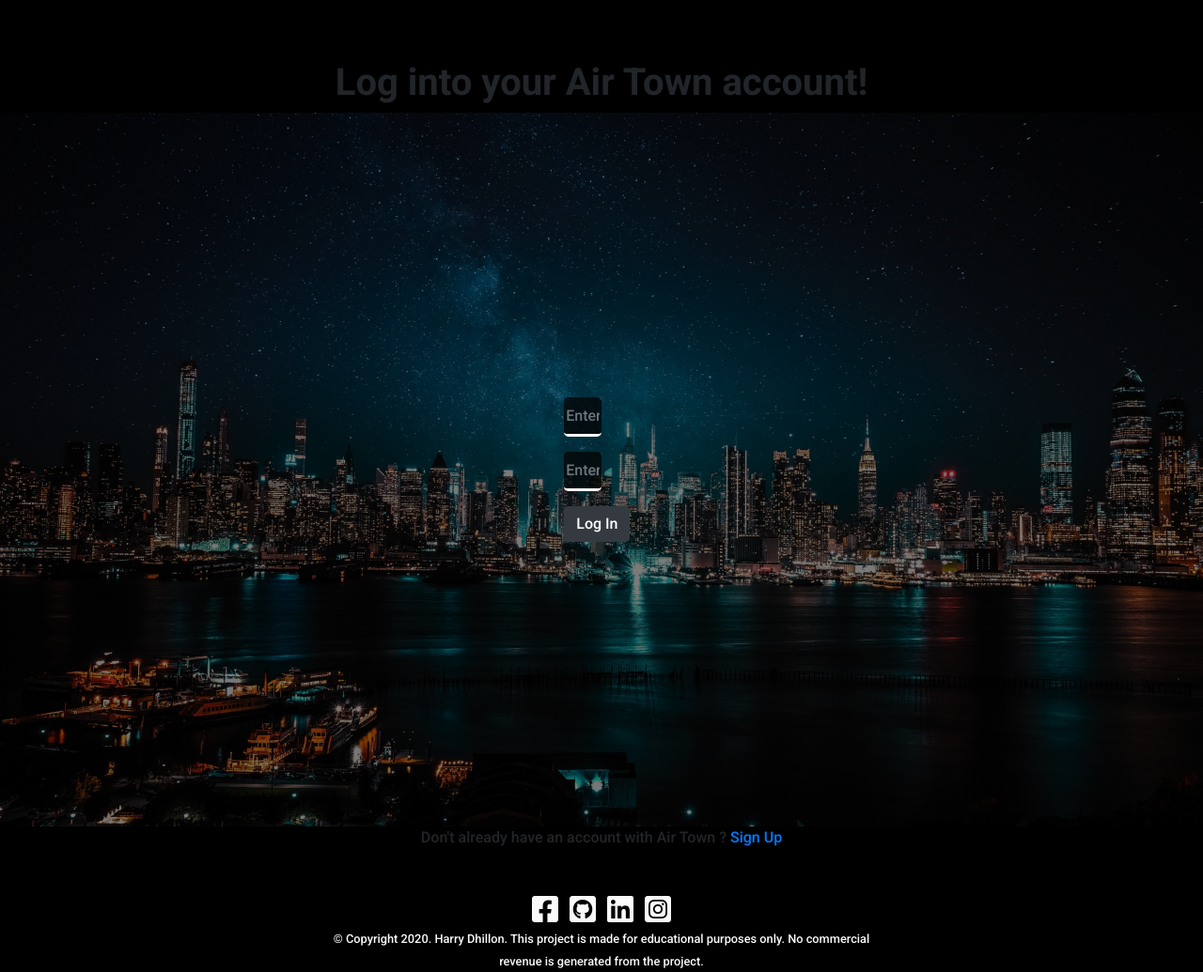
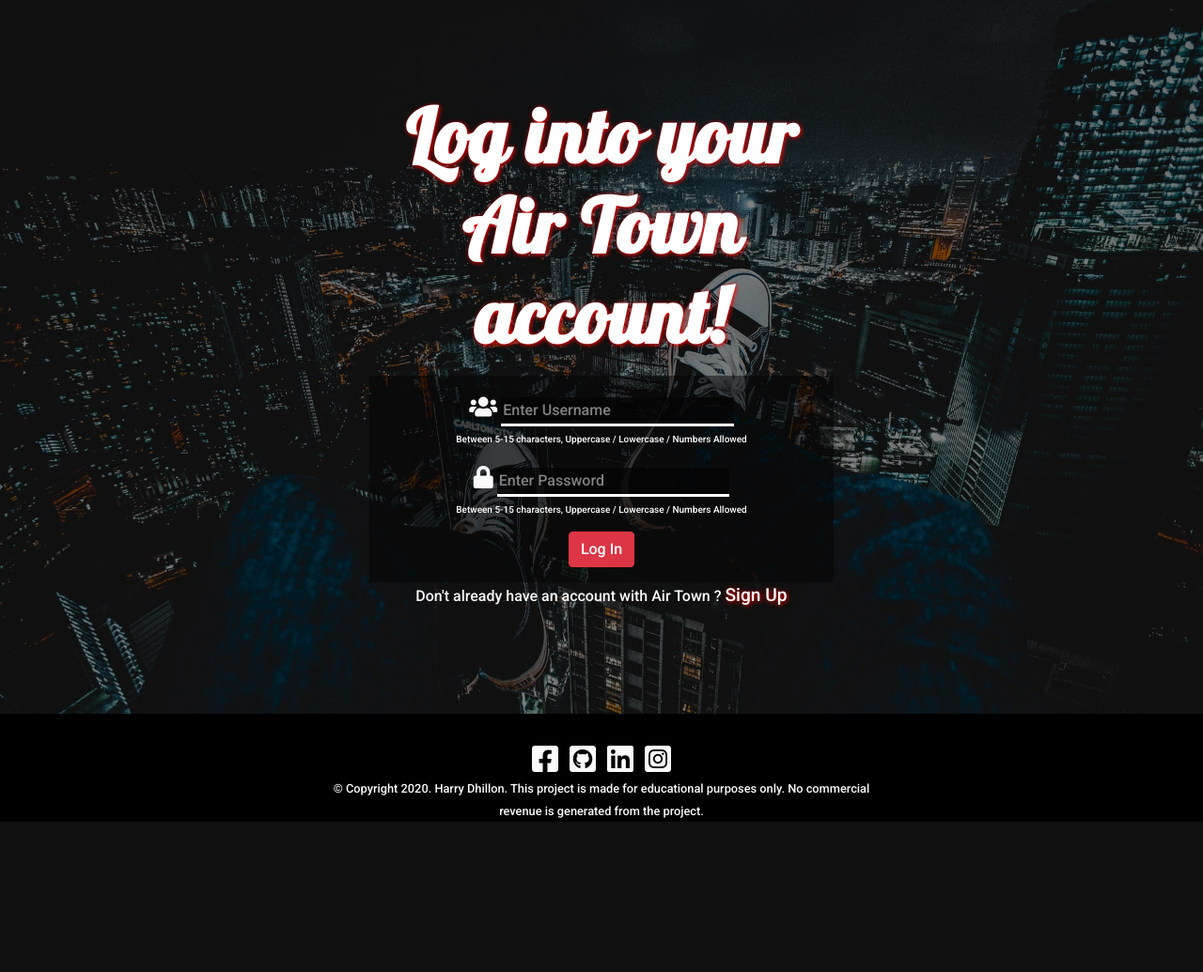
Before and after one commit to Harry-Leepz/Project-Airtown, a Flask app: page /login in a window 1280 px wide. Shown: the part 58-1093 px from the top of the page at 94% size. After the commit the page ends 933 px from the top, so only its background shows below. Run offline with Flask 2, Linux system fonts and the light colour scheme; some libraries are stand-ins or nearby versions.

Commit message:
Styling and Hero image added for login page, image added to images folder

```diff
--- a/static/css/style.css
+++ b/static/css/style.css
@@ -461,6 +461,35 @@ input::placeholder {
 }
 /* Signup Page CSS Ends */
 
+/* Login Page CSS Starts */
+
+.login-container {
+    background-image: linear-gradient(rgba(0, 0, 0, 0.5), rgba(0, 0, 0, 0.5)), url("/static/images/login-heroimage.jpg");
+    height: 95vh;
+    max-width: 100%;
+    background-attachment: fixed;
+    background-position: center;
+    background-repeat: no-repeat;
+    background-size: cover;
+    -webkit-background-size: cover;
+    -moz-background-size: cover;
+    -o-background-size: cover;
+
+    display: -webkit-box;
+
+    display: -ms-flexbox;
+
+    display: flex;
+    -webkit-box-align: center;
+        -ms-flex-align: center;
+            align-items: center;
+    -webkit-box-pack: center;
+        -ms-flex-pack: center;
+            justify-content: center;
+}
+
+/* Login Page CSS Ends */
+
 /* The Wall Page CSS Starts */
 ul {
     list-style-type: none;
--- a/templates/login.html
+++ b/templates/login.html
@@ -2,37 +2,48 @@
 
 {% block content %}
 <!-- Login Section Starts -->
-    <div class="page-heading text-center">
-        <h1>
-            Log into your Air Town account!
-        </h1>
-    </div>
 
-    <div class="container-fluid signup-container">
+
+    <div class="container-fluid login-container">
         <div class="row justify-content-center">
             <div class="col-12 col-sm-12 col-md-8 col-lg-6 justify-content-center">
+                <div class="heroimage-text text-center">
+                    <h2 class="heading-lobster">
+                        Log into your Air Town account!
+                    </h2>
+                </div>
+                <div class="form-container">
                     <form method="POST" action="{{ url_for('login') }}">
-                    <div class="form-group">
+                        <div class="form-group text-center">
                             <!-- Username -->
-                        <input type="text" name="username" class="form-control form-control-lg" id="username"
-                        placeholder="Enter Username" minlength="5" maxlength="15"
-                         pattern="^[a-zA-Z0-9]{5,15}$" required>
+                            <label class="label" for="username"><i class="fas fa-users"></i></label>
+                            <input type="text" name="username" class="" id="username"
+                                placeholder="Enter Username" minlength="5" maxlength="15" pattern="^[a-zA-Z0-9]{5,15}$"
+                                required>
+                            <p class="input-text"> Between 5-15 characters, Uppercase / Lowercase / Numbers Allowed</p>
                         </div>
-                    <div class="form-group">
+                        <div class="form-group text-center">
                             <!-- Password -->
-                        <input type="password" name="password" class="form-control form-control-lg" id="password"
-                        minlength="5" maxlength="15" pattern="^[a-zA-Z0-9]{5,15}$" placeholder="Enter Password" required>
+                            <label class="label" for="password"><i class="fas fa-lock"></i></label>
+                            <input type="password" name="password" class="" id="password"
+                                minlength="5" maxlength="15" pattern="^[a-zA-Z0-9]{5,15}$" placeholder="Enter Password"
+                                required>
+                            <p class="input-text"> Between 5-15 characters, Uppercase / Lowercase / Numbers Allowed</p>
                         </div>
-                    <button type="submit" class="btn btn-dark text-center">Log In</button>
+                        <div class="text-center">
+                            <button type="submit" class="btn btn-danger text-center">Log In</button>
+                        </div>
                     </form>
+                </div>
+                <div class="content text-center">
+                    <p>
+                        Don't already have an account with Air Town ? <span class="text-lobster"><a href="{{ url_for('sign_up') }}">Sign Up</a></span>
+                    </p>
+                </div>
             </div>
         </div>
     </div>
 
-    <div class="page-content text-center">
-        <p>
-            Don't already have an account with Air Town ? <span><a href="{{ url_for('sign_up') }}">Sign Up</a></span>
-        </p>
-    </div>
+
 <!-- Login Section Ends -->
 {% endblock %}
--- a/templates/sign-up.html
+++ b/templates/sign-up.html
@@ -1,4 +1,5 @@
 {% extends 'base.html' %}
+
 {% block content %}
 
 <!-- Registration Form Starts -->
@@ -51,4 +52,5 @@
             </div>
         </div>
     </div>
+
 {% endblock %}
```
Also changed, not shown: static/images/login-heroimage.jpg (added). Lines whose indentation alone changed are shown as unchanged.
